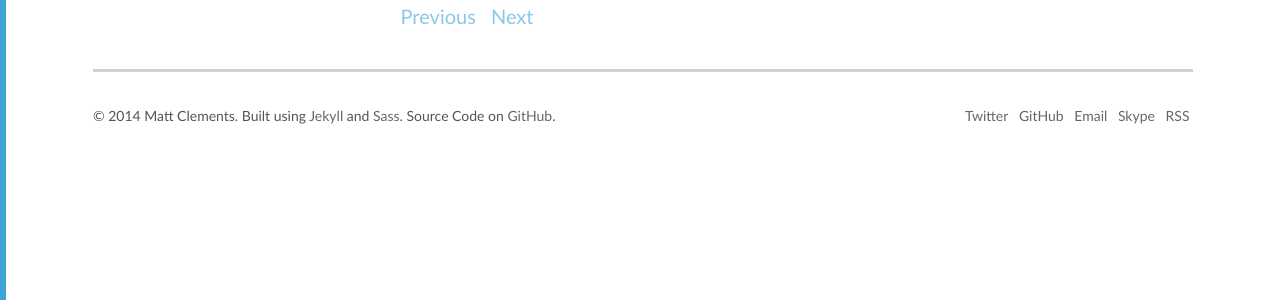
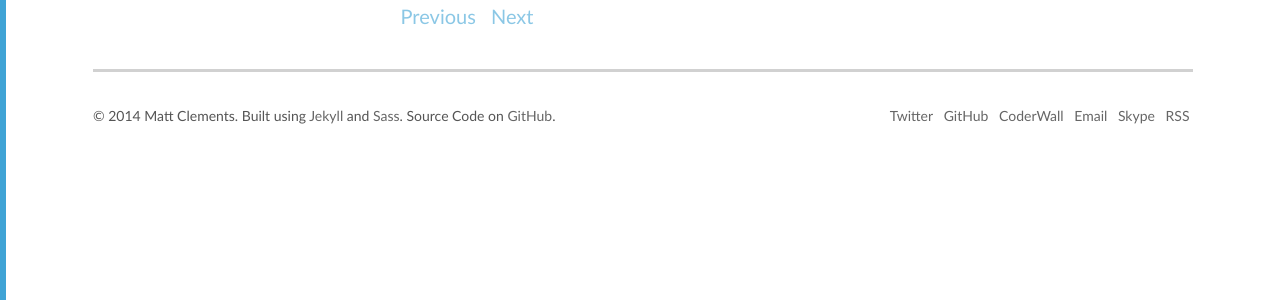
Before and after one commit to mattclements/mattclements.github.io, a Jekyll site: the page built from index.html, in a window 1280 px wide. Shown: the part 556-856 px from the top of the page. Built offline with Jekyll 4.4.1, drawn with Linux system fonts in a browser that asks for light colours; Markdown is read by kramdown in place of the engine named in the settings; the list of posts is cut into pages by our own code.

Commit message:
Adding Coderwall

```diff
--- a/_includes/footer.html
+++ b/_includes/footer.html
@@ -1,7 +1,8 @@
 <footer class="footer" role="contentinfo">
     <ul class="footer__nav">
-    	<li><a href="http://twitter.com/mattclementsuk" title="Twitter" target="blank">Twitter</a></li>
-        <li><a href="https://github.com/mattclements" title="GitHub" target="blank">GitHub</a></li>
+    	<li><a href="http://twitter.com/mattclementsuk" title="Twitter" target="_blank">Twitter</a></li>
+        <li><a href="https://github.com/mattclements" title="GitHub" target="_blank">GitHub</a></li>
+        <li><a href="https://coderwall.com/mattclements" title="CoderWall" target="_blank">CoderWall</a></li>
         <li><a href="mailto:matt@mattclements.co.uk" title="Email">Email</a></li>
         <li><a href="skype:clementsweb?chat" title="Skype">Skype</a></li>
         <li><a href="/feeds/feed.xml" title="RSS">RSS</a></li>
```
